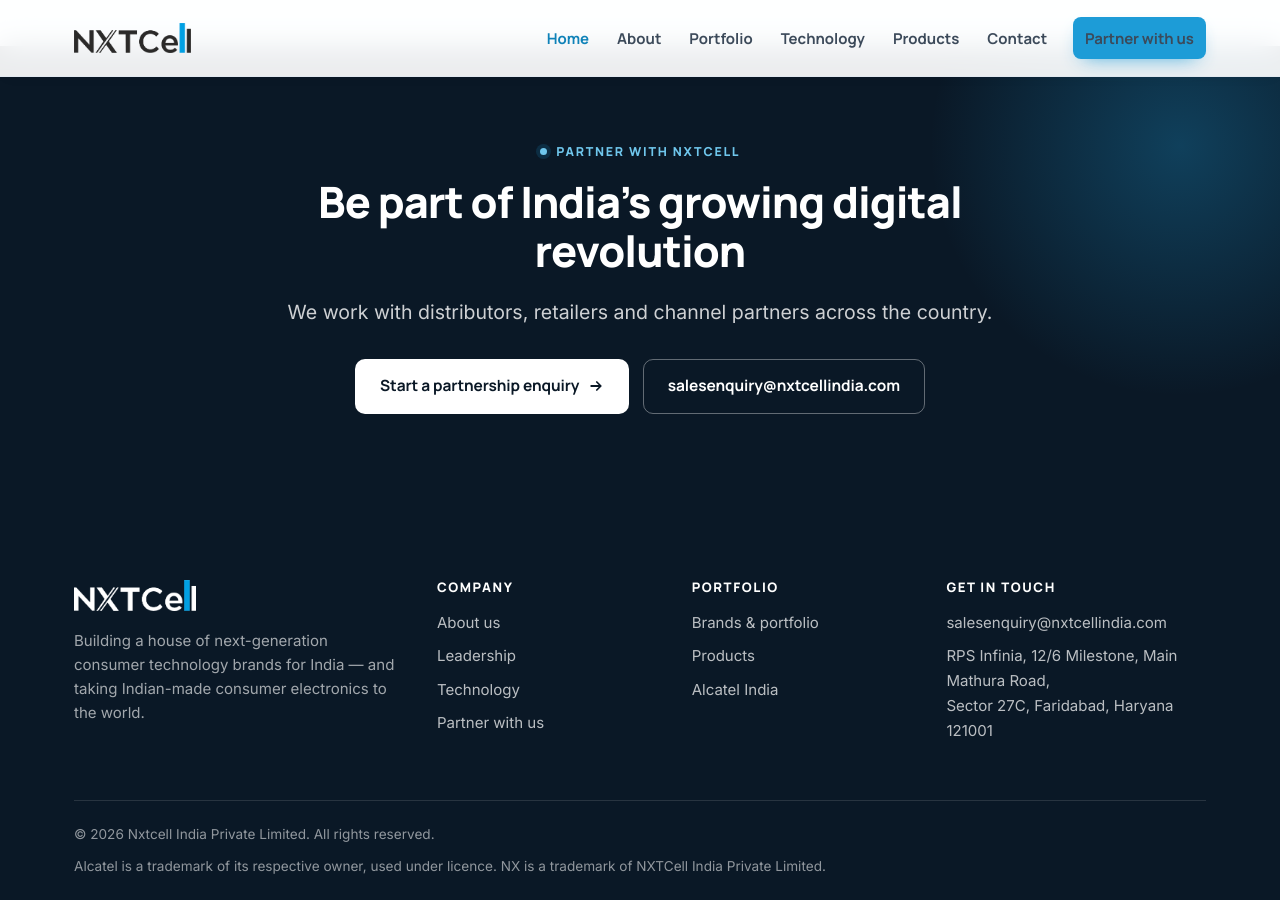
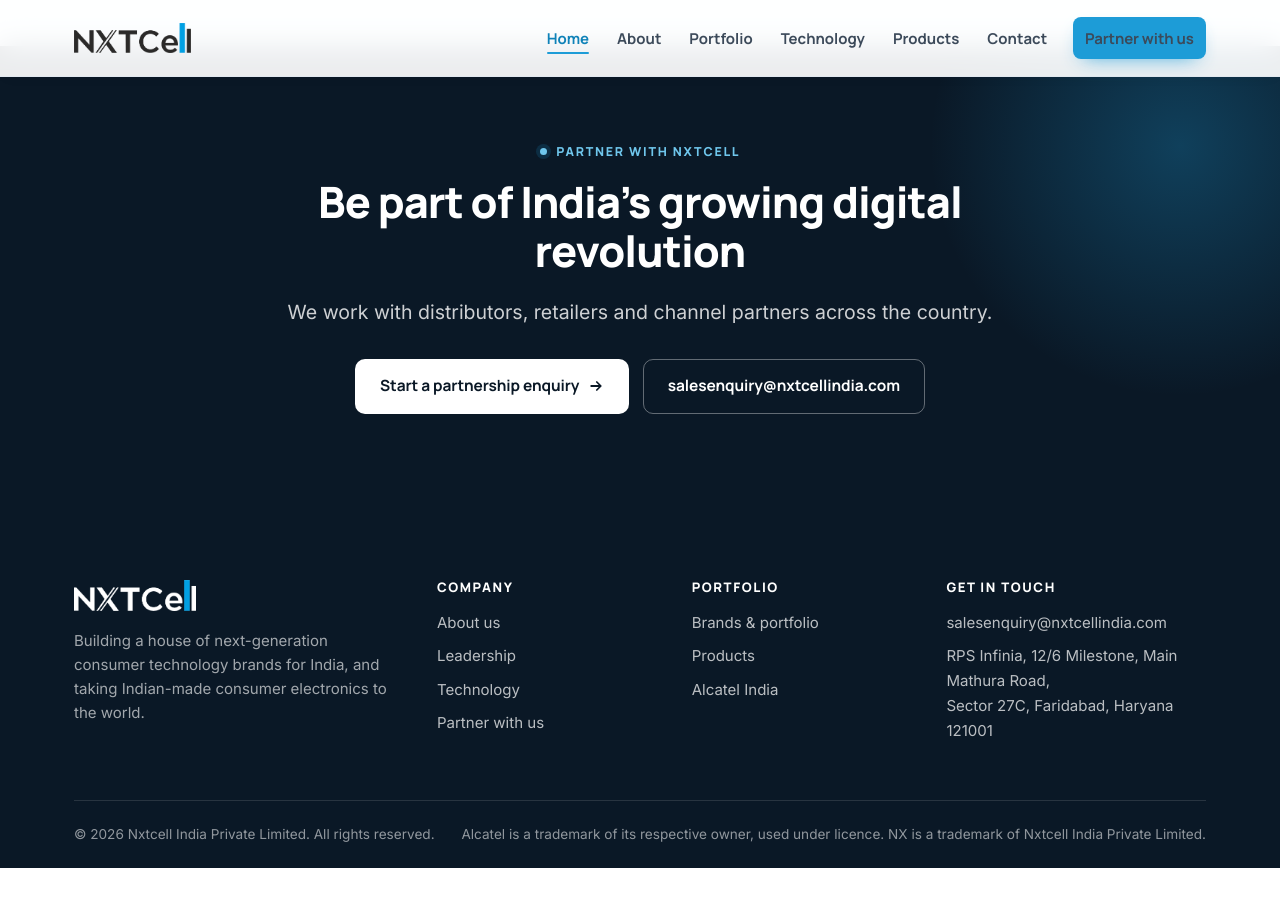
Before and after one commit to neevrathi/nxtcell-website, a Jekyll site: the page built from index.html, in a window 1280 px wide and 900 px high, scrolled down 2722 px. Built offline with Jekyll 4.4.1, drawn with Linux system fonts in a browser that asks for light colours; after the commit the page ends 3590 px from its top, so only the background shows below that.

Commit message:
Load motion styles and world mask; Nxtcell casing in layout

```diff
--- a/_layouts/default.html
+++ b/_layouts/default.html
@@ -7,13 +7,13 @@
 
 {%- assign page_title = page.title | default: site.title -%}
 {%- assign page_desc = page.description | default: site.description -%}
-<title>{% if page.url == "/" %}{{ site.title }} — {{ site.tagline }}{% else %}{{ page_title }} | {{ site.title }}{% endif %}</title>
+<title>{% if page.url == "/" %}{{ site.title }}: {{ site.tagline }}{% else %}{{ page_title }} | {{ site.title }}{% endif %}</title>
 <meta name="description" content="{{ page_desc | strip_newlines | strip }}">
 <link rel="canonical" href="{{ page.url | absolute_url }}">
 
 <meta property="og:type" content="website">
 <meta property="og:site_name" content="{{ site.title }}">
-<meta property="og:title" content="{% if page.url == '/' %}{{ site.title }} — {{ site.tagline }}{% else %}{{ page_title }}{% endif %}">
+<meta property="og:title" content="{% if page.url == '/' %}{{ site.title }}: {{ site.tagline }}{% else %}{{ page_title }}{% endif %}">
 <meta property="og:description" content="{{ page_desc | strip_newlines | strip }}">
 <meta property="og:url" content="{{ page.url | absolute_url }}">
 <meta property="og:locale" content="en_IN">
@@ -21,7 +21,7 @@
 <meta property="og:image:width" content="1200">
 <meta property="og:image:height" content="630">
 <meta name="twitter:card" content="summary_large_image">
-<meta name="twitter:title" content="{% if page.url == '/' %}{{ site.title }} — {{ site.tagline }}{% else %}{{ page_title }}{% endif %}">
+<meta name="twitter:title" content="{% if page.url == '/' %}{{ site.title }}: {{ site.tagline }}{% else %}{{ page_title }}{% endif %}">
 <meta name="twitter:description" content="{{ page_desc | strip_newlines | strip }}">
 <meta name="twitter:image" content="{{ page.image | default: site.social_image | absolute_url }}">
 
@@ -34,6 +34,7 @@
 <link rel="preconnect" href="https://fonts.gstatic.com" crossorigin>
 <link rel="stylesheet" href="https://fonts.googleapis.com/css2?family=Inter:wght@400;500;600&family=Manrope:wght@600;700;800&display=swap">
 <link rel="stylesheet" href="{{ '/assets/css/site.css' | relative_url }}?v={{ site.time | date: '%Y%m%d%H%M' }}">
+<link rel="stylesheet" href="{{ '/assets/css/motion.css' | relative_url }}?v={{ site.time | date: '%Y%m%d%H%M' }}">
 
 <script type="application/ld+json">
 {
@@ -72,8 +73,8 @@
 <header class="site-header">
   <div class="wrap">
     <nav class="nav" aria-label="Primary">
-      <a class="nav__logo" href="{{ '/' | relative_url }}" aria-label="NXTCell Mobility — home">
-        <img src="{{ '/assets/img/nxtcell-logo.png' | relative_url }}" alt="NXTCell" width="129" height="33">
+      <a class="nav__logo" href="{{ '/' | relative_url }}" aria-label="Nxtcell Mobility, home">
+        <img src="{{ '/assets/img/nxtcell-logo.png' | relative_url }}" alt="Nxtcell" width="129" height="33">
       </a>
       <button class="nav__toggle" type="button" aria-expanded="false" aria-controls="nav-links" aria-label="Menu">
         <span></span>
@@ -99,8 +100,8 @@
   <div class="wrap">
     <div class="footer__grid">
       <div>
-        <img class="flogo" src="{{ '/assets/img/nxtcell-logo-white.png' | relative_url }}" alt="NXTCell" width="122" height="31">
-        <p>Building a house of next-generation consumer technology brands for India — and taking Indian-made consumer electronics to the world.</p>
+        <img class="flogo" src="{{ '/assets/img/nxtcell-logo-white.png' | relative_url }}" alt="Nxtcell" width="122" height="31">
+        <p>Building a house of next-generation consumer technology brands for India, and taking Indian-made consumer electronics to the world.</p>
       </div>
       <div>
         <h4>Company</h4>
@@ -129,11 +130,12 @@
     </div>
     <div class="footer__bar">
       <span>&copy; <span id="year">2026</span> {{ site.company.legal_name }}. All rights reserved.</span>
-      <span>Alcatel is a trademark of its respective owner, used under licence. NX is a trademark of NXTCell India Private Limited.</span>
+      <span>Alcatel is a trademark of its respective owner, used under licence. NX is a trademark of Nxtcell India Private Limited.</span>
     </div>
   </div>
 </footer>
 
+<script src="{{ '/assets/js/worldmask.js' | relative_url }}?v={{ site.time | date: '%Y%m%d%H%M' }}" defer></script>
 <script src="{{ '/assets/js/site.js' | relative_url }}?v={{ site.time | date: '%Y%m%d%H%M' }}" defer></script>
 </body>
 </html>
```
